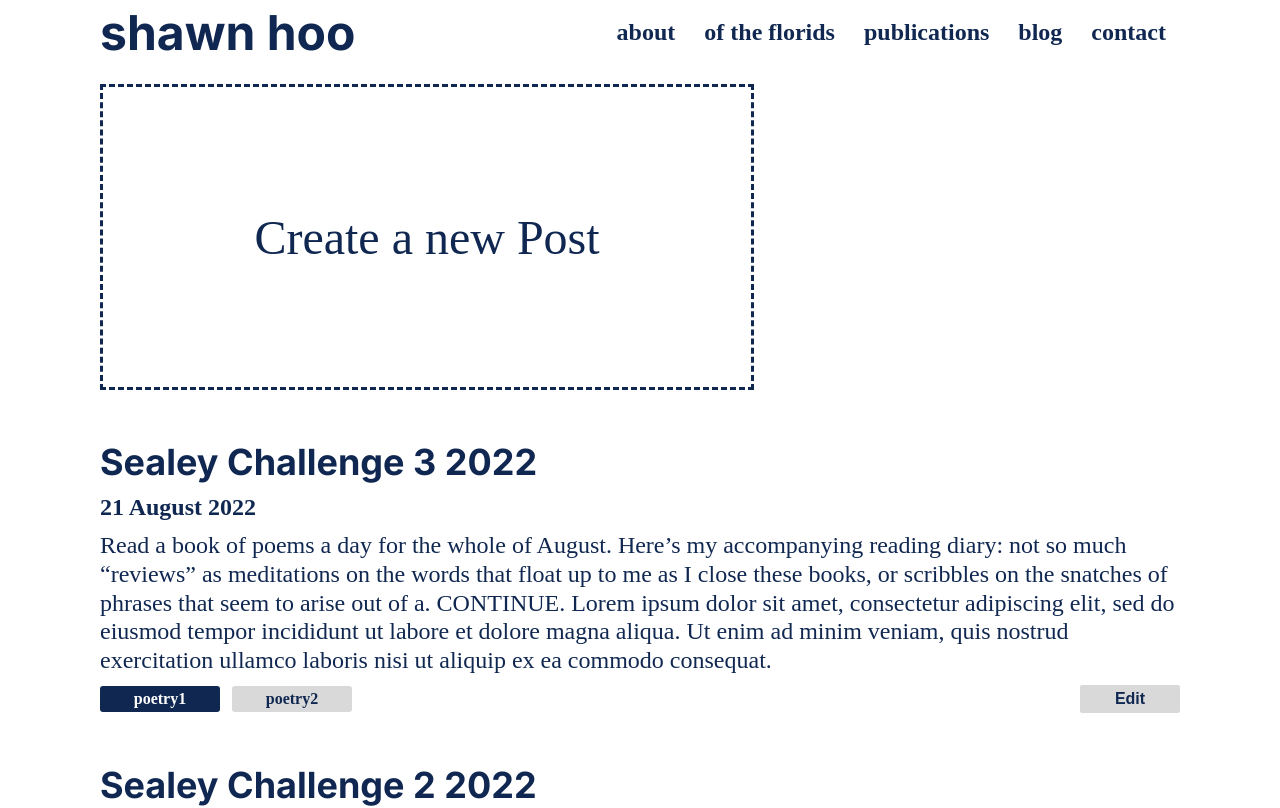
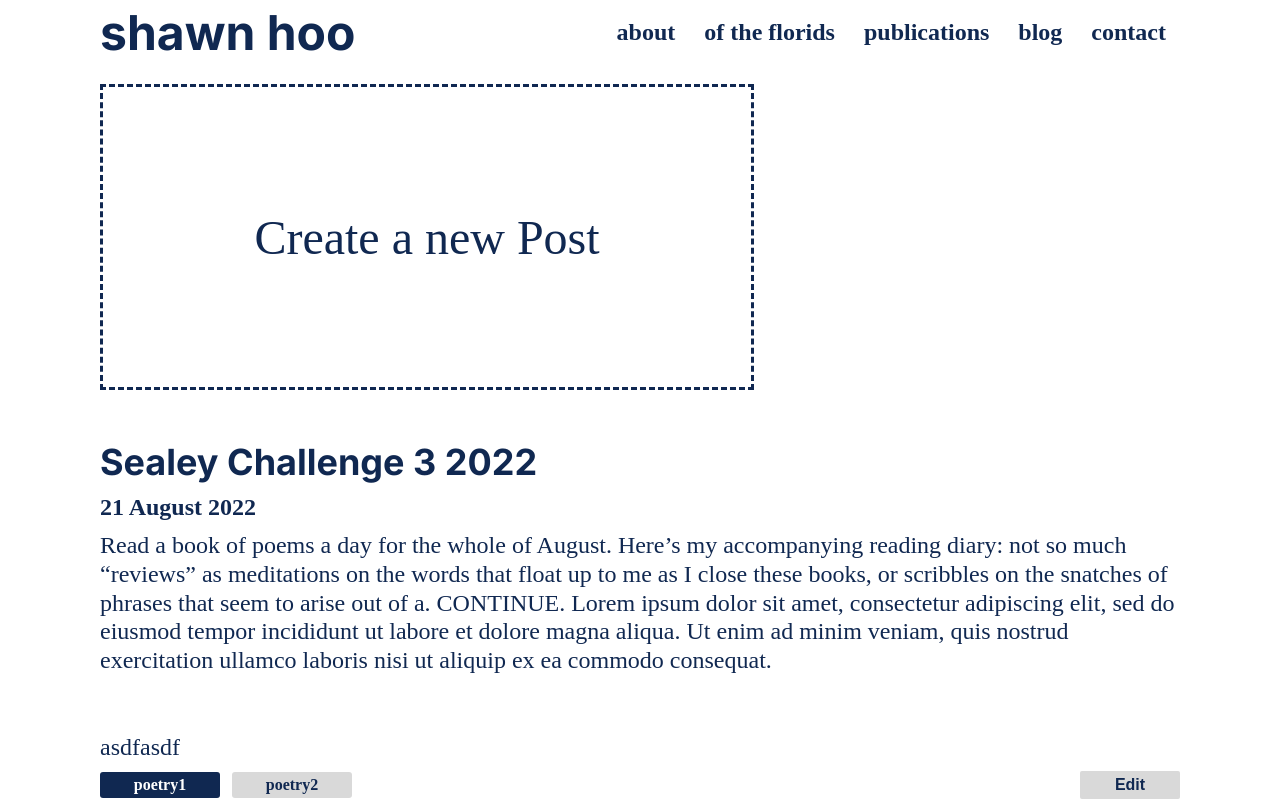
Before and after one commit to Darren-Loh/shawn-hoo-portfolio-web, a React (Create React App) app: page /admin/blog in a window 1280 px wide. Shown: the top 808 px of the page. Built offline with nearby package versions, Linux system fonts and the light colour scheme; data requests are answered from the project's data file.

Commit message:
allowed line break function for about and blog pages

```diff
--- a/db.json
+++ b/db.json
@@ -2,7 +2,7 @@
   "about": [
     {
       "id": 0,
-      "content": "is the author of Of the Florids (Diode Editions, 2022), winner of the 2021 Diode Editions Chapbook Prize. His poetry has been anthologised in New Singapore Poetries (Gaudy Boy, 2022) and Exhale: An Anthology of Queer Singapore Voices (Math Paper Press, 2021) and published in New Delta Review, Queer Southeast Asia, Quarterly Literary Review Singapore, Voice and Verse Poetry Magazine and elsewhere. His Mandarin Chinese to English translations have been published in Journal of Practice, Research and Tangential Activities (PR&TA) and Exchanges: Journal of Literary Translation. He is Translation Tuesdays Editor at Asymptote. Shawn is born and based in Singapore."
+      "content": "is the author of Of the Florids (Diode Editions, 2022), winner of the 2021 Diode Editions Chapbook Prize. His poetry has been anthologised in New Singapore Poetries (Gaudy Boy, 2022) and Exhale: An Anthology of Queer Singapore Voices (Math Paper Press, 2021) and published in New Delta Review, Queer Southeast Asia, Quarterly Literary Review Singapore, Voice and Verse Poetry Magazine and elsewhere. His Mandarin Chinese to English translations have been published in Journal of Practice, Research and Tangential Activities (PR&TA) and Exchanges: Journal of Literary Translation. He is Translation Tuesdays Editor at Asymptote. Shawn is born and based in Singapore.\n\n\nTEST"
     }
   ],
   "blogPosts": [
@@ -35,7 +35,7 @@
         "poetry1",
         "poetry2"
       ],
-      "bodyPara": "Read a book of poems a day for the whole of August. Here’s my accompanying reading diary: not so much “reviews” as meditations on the words that float up to me as I close these books, or scribbles on the snatches of phrases that seem to arise out of a. CONTINUE. Lorem ipsum dolor sit amet, consectetur adipiscing elit, sed do eiusmod tempor incididunt ut labore et dolore magna aliqua. Ut enim ad minim veniam, quis nostrud exercitation ullamco laboris nisi ut aliquip ex ea commodo consequat.",
+      "bodyPara": "Read a book of poems a day for the whole of August. Here’s my accompanying reading diary: not so much “reviews” as meditations on the words that float up to me as I close these books, or scribbles on the snatches of phrases that seem to arise out of a. CONTINUE. Lorem ipsum dolor sit amet, consectetur adipiscing elit, sed do eiusmod tempor incididunt ut labore et dolore magna aliqua. Ut enim ad minim veniam, quis nostrud exercitation ullamco laboris nisi ut aliquip ex ea commodo consequat.\n\n\nasdfasdf",
       "date": "21 August 2022"
     }
   ]
--- a/src/Components/About.js
+++ b/src/Components/About.js
@@ -37,7 +37,8 @@ class About extends Component {
             fontWeight: 400,
             fontSize: '48px',
             color: '#102851',
-            width: '70%'
+            width: '70%',
+            whiteSpace: "pre-line"
         }
 
         return (
--- a/src/Components/adminComponents/about_Admin_folder/AboutAdmin.css
+++ b/src/Components/adminComponents/about_Admin_folder/AboutAdmin.css
@@ -39,6 +39,7 @@
     font-weight: normal;
     font-size: 48px;
     padding: 5px 10px;
+    /* white-space: pre-line; */
 }
 
 /* click stlying */
--- a/src/Components/adminComponents/about_Admin_folder/AboutAdmin.js
+++ b/src/Components/adminComponents/about_Admin_folder/AboutAdmin.js
@@ -79,7 +79,8 @@ function AboutAdmin() {
   fontWeight: 400,
   fontSize: '48px',
   color: '#102851',
-  width: '70%'
+  width: '70%',
+  whiteSpace: "pre-line"
       }
 
   if(!isEdit){
--- a/src/Components/blog/BlogPage.css
+++ b/src/Components/blog/BlogPage.css
@@ -25,14 +25,14 @@
   display: -webkit-box !important;
   -webkit-line-clamp: 4;
   -webkit-box-orient: vertical;
-  white-space: normal;
+  white-space: pre-line;
   margin: 0;
 }
 .blogPostParaKeepReading{
   line-height: 1.2em;
   display: -webkit-box !important;
   -webkit-box-orient: vertical;
-  white-space: normal;
+  white-space: pre-line;
   margin: 0;
 }
 .blogPostParaCHECK{
--- a/src/Components/blog/blogAdmin/BlogAdmin.css
+++ b/src/Components/blog/blogAdmin/BlogAdmin.css
@@ -20,6 +20,7 @@
   .blogPostAdminPara{
     line-height: 1.2em;
     margin: 0;
+    white-space: pre-line;
   }
 
   .blogPostAdminBtmDiv{
```
